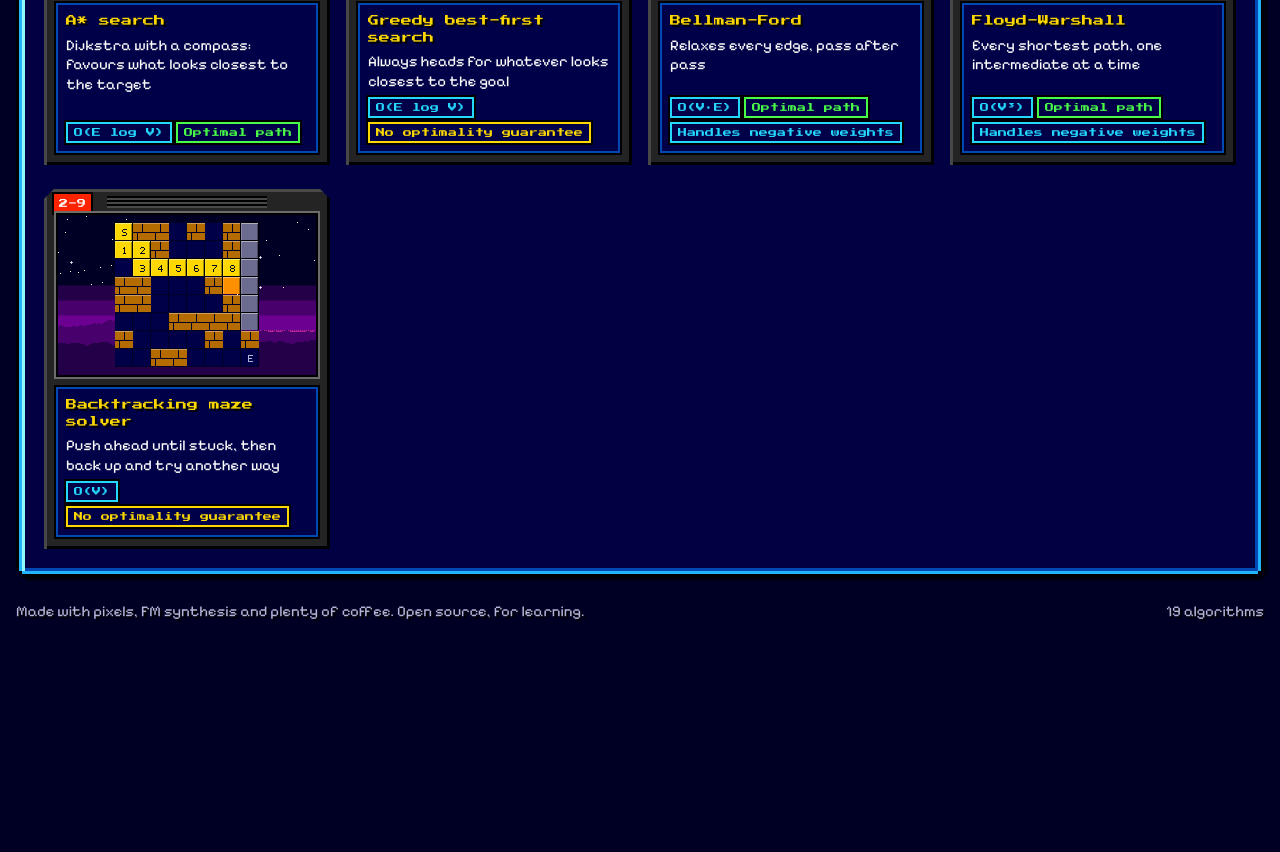
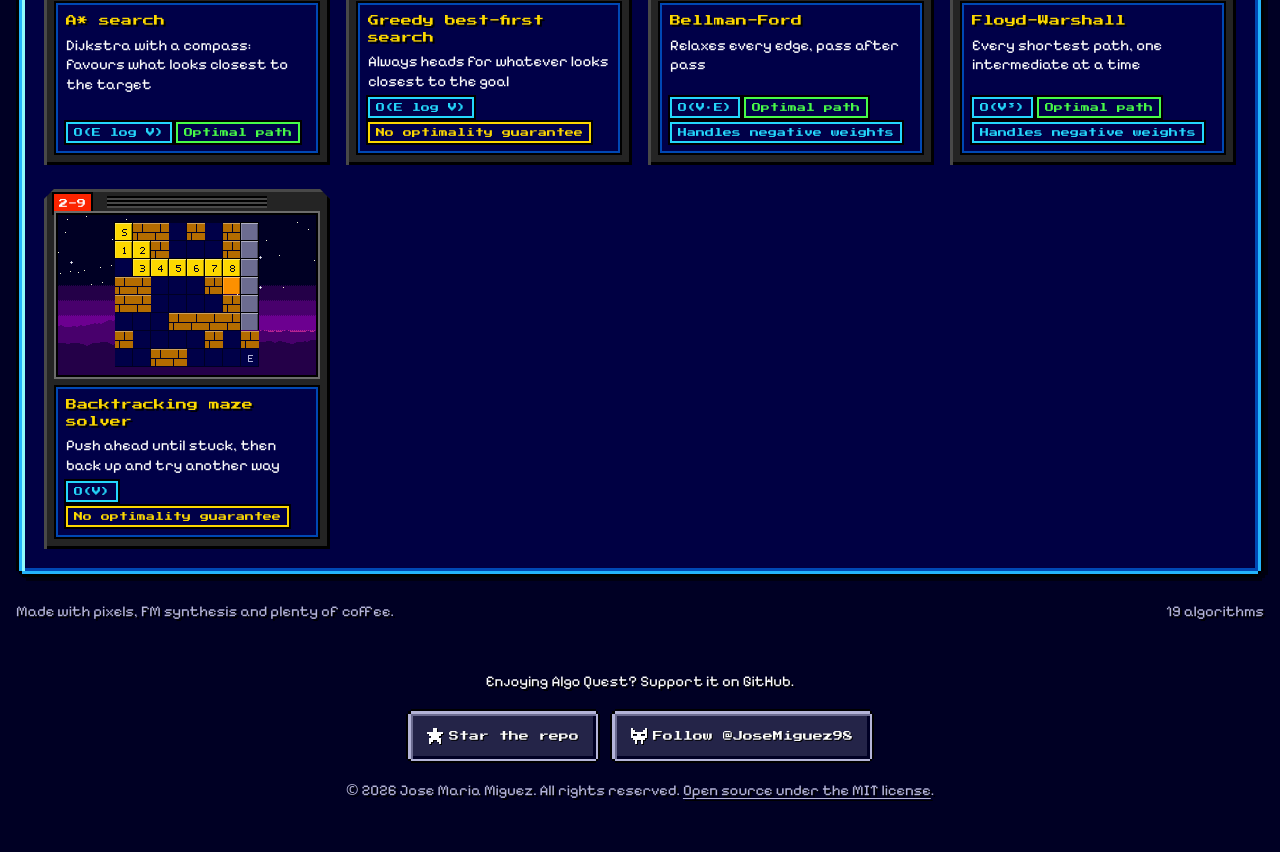
Before and after one commit to JoseMiguez98/algo-quest, a website built with Vite: page index.html in a window 1280 px wide. Shown: the part 2540-3392 px from the top of the page. Before the commit the page ends 3179 px from the top, so only its background shows below. Built offline with nearby package versions, Linux system fonts and the light colour scheme.

Commit message:
Add a site-wide footer with copyright, MIT license link and GitHub star/follow invitation

```diff
--- a/src/i18n/en.ts
+++ b/src/i18n/en.ts
@@ -15,7 +15,13 @@ const en: Record<keyof typeof es, string> = {
   'home.hint': 'Use the arrow keys to move and Enter to play.',
   'home.intro': 'Pick an algorithm and watch it work step by step: every comparison is seen, heard and explained.',
   'home.count': '{n} algorithms',
-  'home.footer': 'Made with pixels, FM synthesis and plenty of coffee. Open source, for learning.',
+  'home.footer': 'Made with pixels, FM synthesis and plenty of coffee.',
+  'footer.cta': 'Enjoying Algo Quest? Support it on GitHub.',
+  'footer.star': 'Star the repo',
+  'footer.follow': 'Follow @JoseMiguez98',
+  'footer.newTab': 'opens in a new tab',
+  'footer.rights': '{year} Jose Maria Miguez. All rights reserved.',
+  'footer.license': 'Open source under the MIT license',
   'nav.menu': 'Menu',
   'nav.compare': 'Compare',
   'nav.about': 'About',
--- a/src/i18n/es.ts
+++ b/src/i18n/es.ts
@@ -13,7 +13,13 @@ export default {
   'home.hint': 'Usá las flechas para moverte y Enter para jugar.',
   'home.intro': 'Elegí un algoritmo y miralo trabajar paso a paso: cada comparación se ve, se escucha y se explica.',
   'home.count': '{n} algoritmos',
-  'home.footer': 'Hecho con pixeles, síntesis FM y mucho café. Código abierto y con fines educativos.',
+  'home.footer': 'Hecho con pixeles, síntesis FM y mucho café.',
+  'footer.cta': '¿Te gusta Algo Quest? Apoyalo en GitHub.',
+  'footer.star': 'Dale una estrella',
+  'footer.follow': 'Seguí a @JoseMiguez98',
+  'footer.newTab': 'se abre en una pestaña nueva',
+  'footer.rights': '{year} Jose Maria Miguez. Todos los derechos reservados.',
+  'footer.license': 'Código abierto bajo licencia MIT',
   'nav.menu': 'Menú',
   'nav.compare': 'Comparar',
   'nav.about': 'Acerca de',
--- a/src/pages/compare.ts
+++ b/src/pages/compare.ts
@@ -18,6 +18,7 @@ import { applyTheme, stageRenderer } from '../themes';
 import { createAppTools, onLanguageOrThemeChange } from '../ui/app-tools';
 import { ui } from '../ui/components';
 import { clear, h } from '../ui/dom';
+import { createSiteFooter } from '../ui/site-footer';
 import { icon } from '../ui/icons';
 import { createHelp } from '../ui/panels/help';
 import { createTransport } from '../ui/panels/transport';
@@ -107,7 +108,7 @@ async function mount(root: HTMLElement): Promise<void> {
   results.classList.add('results-window');
   const app = h('div', { class: 'compare' }, bar, setup, arena, transport.el, results);
   clear(root);
-  root.append(app, help.el);
+  root.append(app, createSiteFooter(), help.el);
 
   let fighters: Fighter[] = [];
 
--- a/src/pages/home.ts
+++ b/src/pages/home.ts
@@ -14,6 +14,7 @@ import { applyTheme, stageRenderer } from '../themes';
 import { createAppTools, onLanguageOrThemeChange } from '../ui/app-tools';
 import { ui } from '../ui/components';
 import { h } from '../ui/dom';
+import { createSiteFooter } from '../ui/site-footer';
 
 type Def = AlgorithmDef<never>;
 interface Entry {
@@ -125,7 +126,7 @@ async function mount(root: HTMLElement): Promise<void> {
   });
 
   const footer = h('footer', { class: 'home-footer' }, h('p', {}, t('home.footer')), h('p', { class: 'home-footer__count' }, t('home.count', { n: entries.length })));
-  root.replaceChildren(h('div', { class: 'home' }, bar, hero, ui.window(null, filters, grid, empty), footer));
+  root.replaceChildren(h('div', { class: 'home' }, bar, hero, ui.window(null, filters, grid, empty), footer, createSiteFooter()));
   for (const w of root.querySelectorAll('.home > .ui-window')) w.classList.add('select-window');
 
   const unlock = () => sound.unlock();
--- a/src/pages/not-found.ts
+++ b/src/pages/not-found.ts
@@ -7,6 +7,7 @@ import { t } from '../i18n';
 import { applyTheme } from '../themes';
 import { ui } from '../ui/components';
 import { h } from '../ui/dom';
+import { createSiteFooter } from '../ui/site-footer';
 
 function mount(root: HTMLElement): void {
   applyTheme();
@@ -21,7 +22,7 @@ function mount(root: HTMLElement): void {
       h('p', {}, t('notFound.body', { path: location.pathname })),
       home,
     ),
-  ));
+  ), createSiteFooter());
   home.focus();
 }
 
--- a/src/pages/visualizer.ts
+++ b/src/pages/visualizer.ts
@@ -20,6 +20,7 @@ import { createArrayEditor } from '../playground/array-editor';
 import { createGraphEditor } from '../playground/graph-editor';
 import type { GraphInput } from '../algorithms/graph/types';
 import { clear, h } from '../ui/dom';
+import { createSiteFooter } from '../ui/site-footer';
 import { icon } from '../ui/icons';
 import { createCodePanel } from '../ui/panels/code-panel';
 import { createHelp } from '../ui/panels/help';
@@ -141,7 +142,7 @@ async function mount(root: HTMLElement): Promise<void> {
 
   const app = h('div', { class: 'app' }, bar, stageWindow, transport.el, side);
   clear(root);
-  root.append(app, help.el);
+  root.append(app, createSiteFooter(), help.el);
   selectTab(settings.get().panel);
 
   function tabButton(id: Tab, label: string): HTMLButtonElement {
--- a/src/themes/megadrive/style.css
+++ b/src/themes/megadrive/style.css
@@ -294,3 +294,4 @@ a:hover { color: var(--color-accent); }
 .results tbody tr:nth-child(odd) { background: rgb(0 0 0 / .25); }
 .results td.is-better { color: var(--color-success); }
 .results td.is-better::before { content: ''; display: inline-block; width: 8px; height: 8px; margin-right: 8px; background: var(--color-accent); clip-path: polygon(50% 0, 62% 38%, 100% 38%, 69% 60%, 80% 100%, 50% 76%, 20% 100%, 31% 60%, 0 38%, 38% 38%); }
+.site-footer { font-size: 15px; text-shadow: 2px 2px 0 var(--color-outline); }
--- a/src/themes/modern/style.css
+++ b/src/themes/modern/style.css
@@ -130,3 +130,4 @@ a { color: var(--color-accent); text-underline-offset: 3px; }
 @media (prefers-reduced-motion: reduce) {
   *, *::before, *::after { animation: none !important; transition: none !important; }
 }
+.site-footer { font-size: 13px; }
--- a/src/themes/rpg/style.css
+++ b/src/themes/rpg/style.css
@@ -226,3 +226,4 @@ a:hover { color: var(--color-accent); }
 .results td { font-family: var(--font-display); font-size: 11px; }
 .results td.is-better { color: var(--color-success); }
 .results td.is-better::before { content: ''; display: inline-block; width: 8px; height: 8px; margin-right: 8px; background: var(--color-accent); clip-path: polygon(50% 0, 62% 38%, 100% 38%, 69% 60%, 80% 100%, 50% 76%, 20% 100%, 31% 60%, 0 38%, 38% 38%); }
+.site-footer { font-size: 15px; }
--- a/src/ui/icons.ts
+++ b/src/ui/icons.ts
@@ -20,6 +20,8 @@ const ICONS = {
   music: '...####.|...#..#.|...#..#.|...#..#.|.###.###|####.###|.##..##.|........',
   link: '........|.###....|#...#...|#..###..|.###..#.|...#...#|....###.|........',
   edit: '......#.|.....###|....###.|...###..|..###...|.###....|##......|#.......',
+  star: '...##...|...##...|########|.######.|..####..|.######.|.##..##.|.#....#.',
+  github: '#......#|##....##|########|#..##..#|########|.######.|..#..#..|..#..#..',
 } as const;
 
 export type IconName = keyof typeof ICONS;
--- a/src/ui/layout.css
+++ b/src/ui/layout.css
@@ -122,7 +122,13 @@ img, svg, canvas { display: block; }
 .empty p { margin: 0; }
 .home-footer { display: flex; justify-content: space-between; flex-wrap: wrap; gap: var(--space-2); }
 .home-footer p { margin: 0; }
-.not-found { min-height: 100vh; display: grid; place-items: center; padding: var(--space-3); }
+.site-footer { max-width: 1480px; margin: 0 auto; padding: var(--space-4) var(--space-3) calc(var(--space-4) * 2); display: flex; flex-direction: column; align-items: center; gap: var(--space-3); text-align: center; }
+.site-footer p { margin: 0; }
+.site-footer__links { display: flex; flex-wrap: wrap; justify-content: center; gap: var(--space-2); }
+.site-footer__legal { color: var(--color-muted); }
+.site-footer__copy { font-family: system-ui, sans-serif; }
+.site-footer__legal a { color: inherit; text-decoration: underline; text-underline-offset: 3px; }
+.not-found { min-height: 80vh; display: grid; place-items: center; padding: var(--space-3); }
 .not-found .ui-window { max-width: 52ch; display: flex; flex-direction: column; gap: var(--space-3); align-items: flex-start; }
 .not-found p { margin: 0; overflow-wrap: anywhere; }
 @media (max-width: 860px) {
--- /dev/null
+++ b/src/ui/site-footer.ts
@@ -0,0 +1,29 @@
+import { track } from '../core/analytics';
+import { t } from '../i18n';
+import { h } from './dom';
+import { icon, type IconName } from './icons';
+
+const REPO_URL = 'https://github.com/JoseMiguez98/algo-quest';
+const PROFILE_URL = 'https://github.com/JoseMiguez98';
+
+function external(href: string, iconName: IconName, label: string, event: string): HTMLAnchorElement {
+  const a = h('a', { class: 'ui-button', href, target: '_blank', rel: 'noopener', 'aria-label': `${label} (${t('footer.newTab')})` },
+    icon(iconName), h('span', { class: 'ui-button__label' }, label));
+  a.addEventListener('click', () => track(event));
+  return a;
+}
+
+/** Credits, license and the GitHub star/follow invitation shown at the bottom of every page. */
+export function createSiteFooter(): HTMLElement {
+  return h('footer', { class: 'site-footer' },
+    h('p', { class: 'site-footer__cta' }, t('footer.cta')),
+    h('div', { class: 'site-footer__links' },
+      external(REPO_URL, 'star', t('footer.star'), 'footer/star'),
+      external(PROFILE_URL, 'github', t('footer.follow'), 'footer/follow'),
+    ),
+    h('p', { class: 'site-footer__legal' },
+      h('span', { class: 'site-footer__copy' }, '©'), ' ', t('footer.rights', { year: new Date().getFullYear() }), ' ',
+      h('a', { href: `${REPO_URL}/blob/main/LICENSE`, target: '_blank', rel: 'noopener' }, t('footer.license')), '.',
+    ),
+  );
+}
```
Also changed, not shown: .claude/skills/add-theme/SKILL.md.
